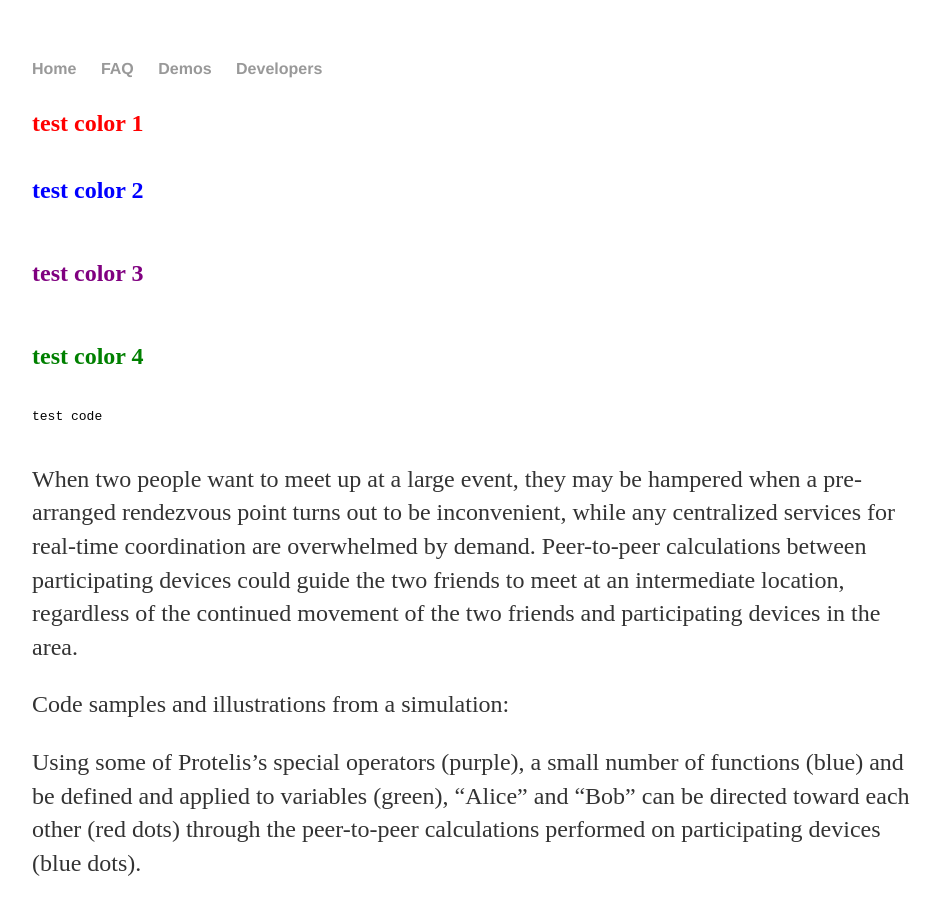
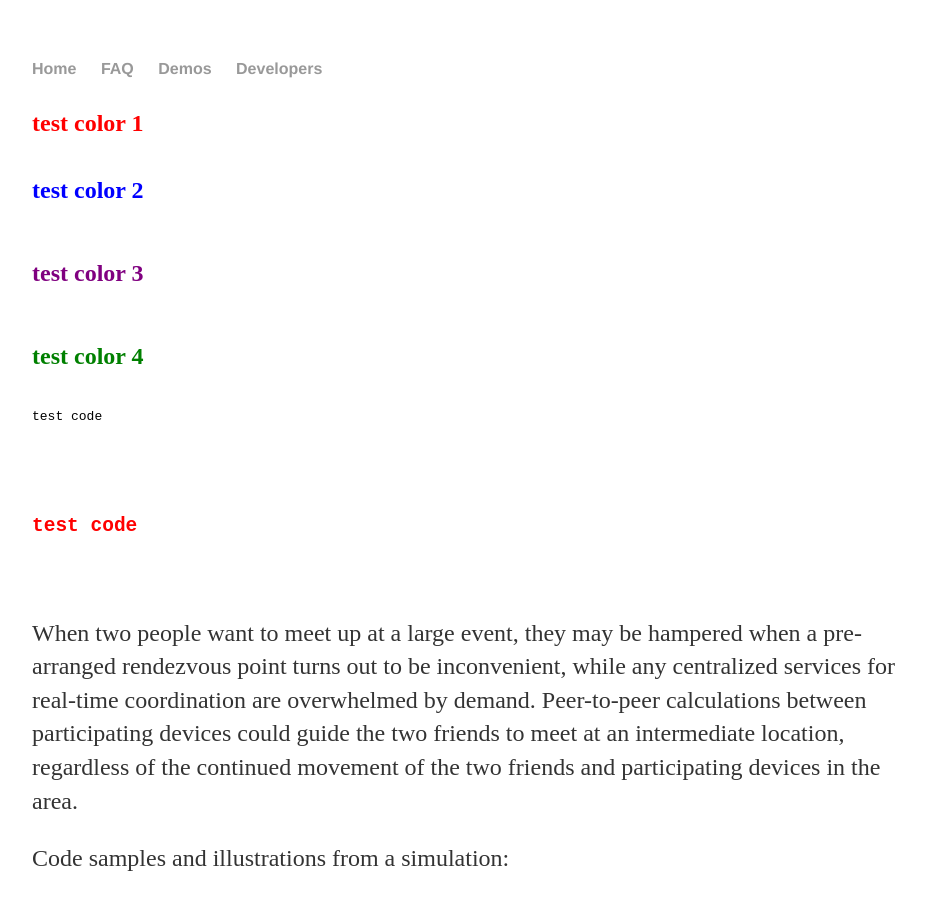
Before and after one commit to tasseomancy/tasseomancy.github.io, a Jekyll site: the page built from _posts/2018-02-07-peer-to-peer-route-planning.md, in a window 1280 px wide and 900 px high. Shown: the whole window, without its empty margins (160-1099 px from the left). Built offline with Jekyll 4.4.1, drawn with Linux system fonts in a browser that asks for light colours.

Commit message:
Update 2018-02-07-peer-to-peer-route-planning.md

```diff
--- a/_posts/2018-02-07-peer-to-peer-route-planning.md
+++ b/_posts/2018-02-07-peer-to-peer-route-planning.md
@@ -10,6 +10,14 @@ layout: default
 <pre>
 <code>
 test code
+</code>
+</pre>
+
+<pre>
+<code>
+<h4>
+test code
+</h4>
 </code>
 </pre>
 
```
